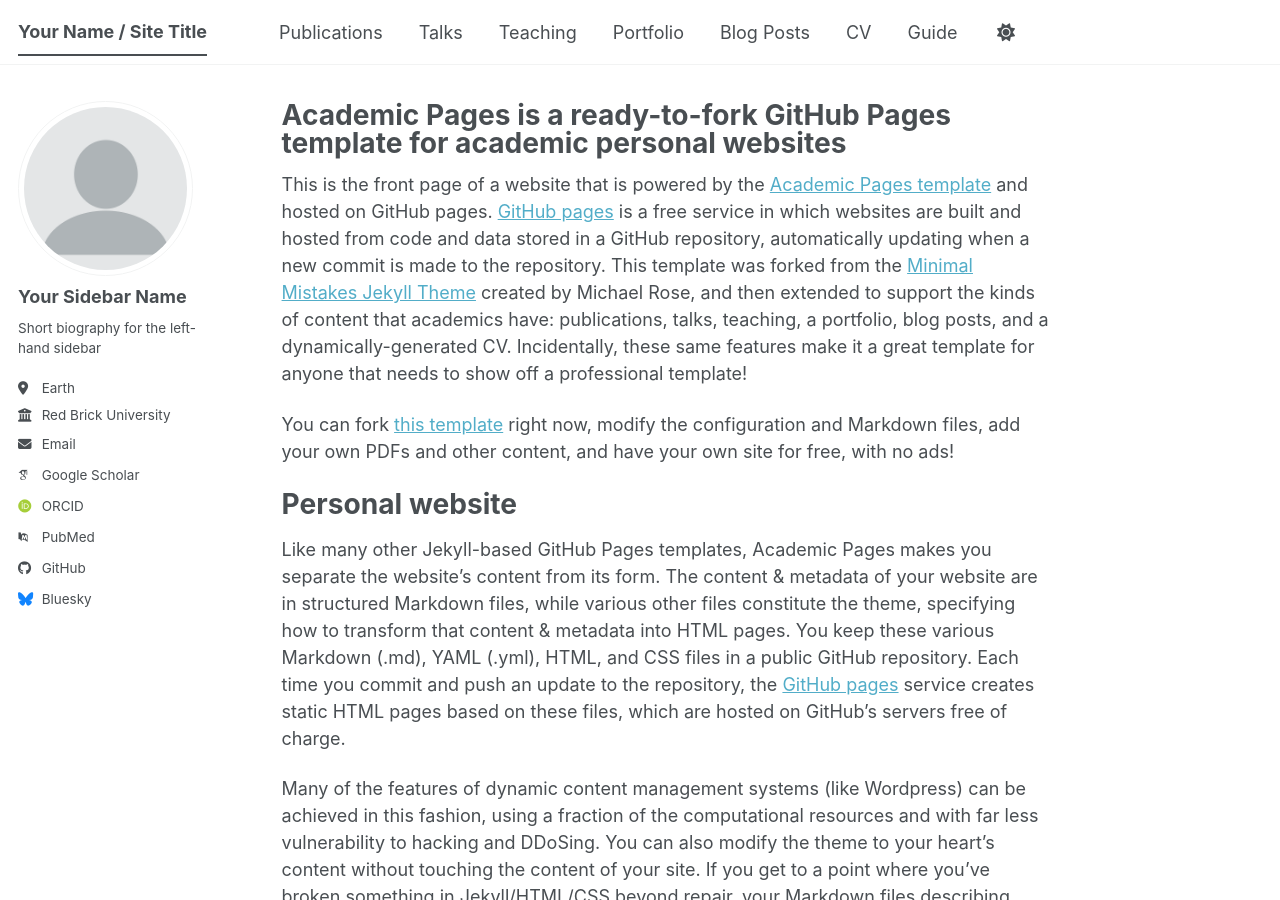
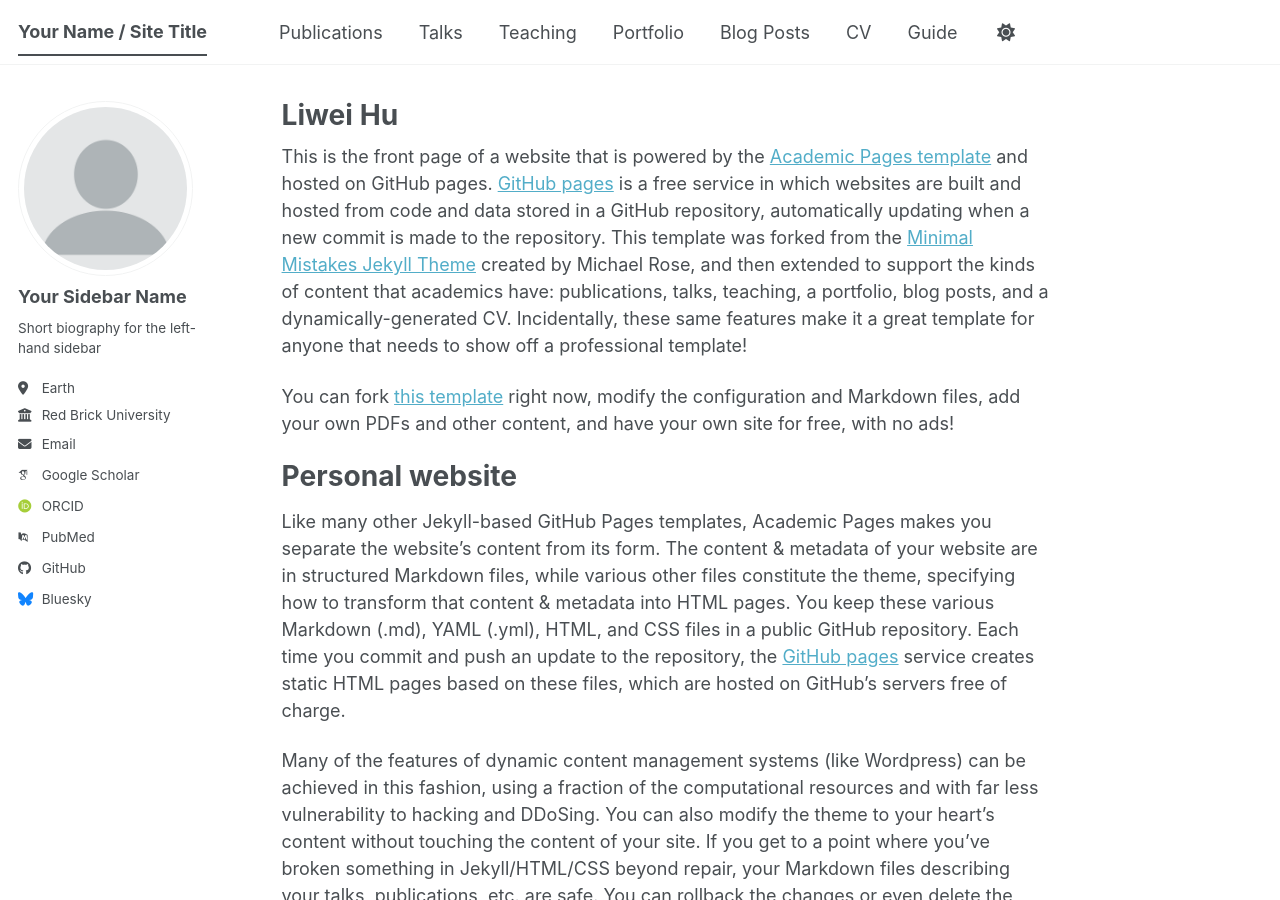
Before and after one commit to liweihu2/liweihu2.github.io, a Jekyll site: the page built from _pages/about.md, in a window 1280 px wide and 900 px high. Built offline with Jekyll 4.4.1, drawn with Linux system fonts in a browser that asks for light colours; some web fonts are replaced; a script bundle is joined from its source files by our own code; library files that are not in the unit come from our copies.

Commit message:
Update title in about.md to 'Liwei Hu'

```diff
--- a/_pages/about.md
+++ b/_pages/about.md
@@ -1,6 +1,6 @@
 ---
 permalink: /
-title: "Academic Pages is a ready-to-fork GitHub Pages template for academic personal websites"
+title: "Liwei Hu"
 author_profile: true
 redirect_from:
   - /about/
```
